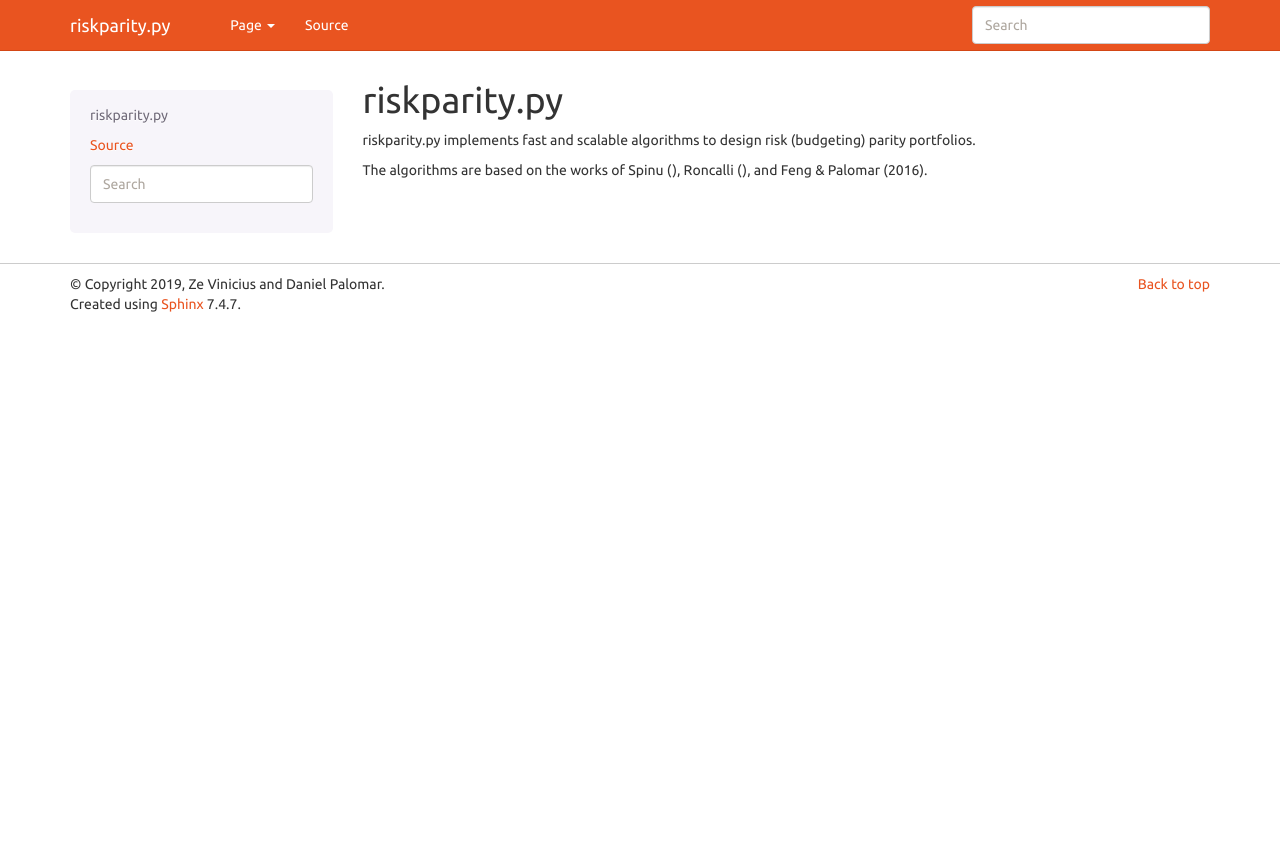
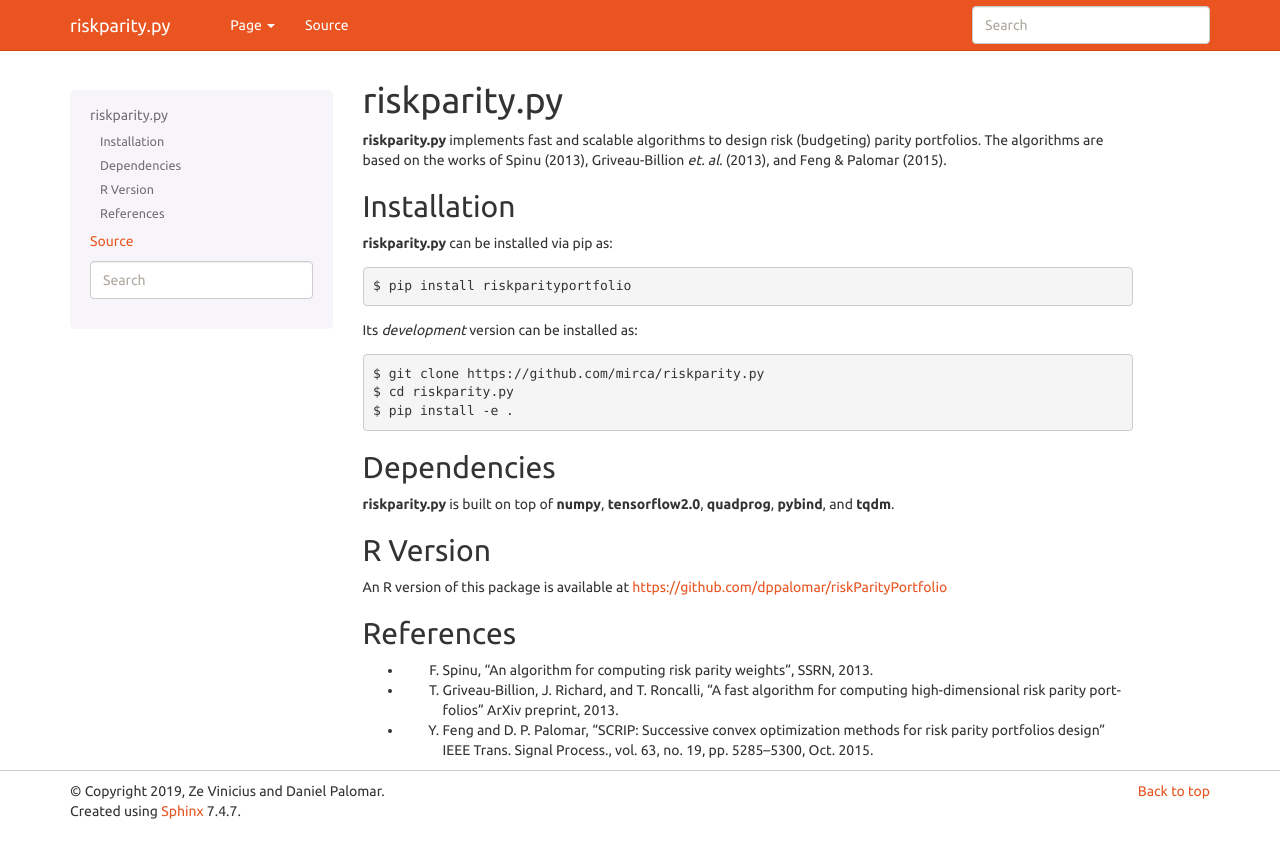
Before and after one commit to convexfi/riskparity.py, a Sphinx documentation site: the page built from docs/source/index.rst, in a window 1280 px wide. Shown: the top 858 px of the page. Built offline with Sphinx 7.4.7, drawn with Linux system fonts in a browser that asks for light colours.

Commit message:
docs: update index.rst

```diff
--- a/docs/source/index.rst
+++ b/docs/source/index.rst
@@ -6,9 +6,38 @@
 riskparity.py
 =============
 
-riskparity.py implements fast and scalable algorithms to design risk (budgeting) parity portfolios.
+**riskparity.py** implements fast and scalable algorithms to design risk (budgeting) parity portfolios.
+The algorithms are based on the works of Spinu (2013), Griveau-Billion *et. al.* (2013), and Feng & Palomar (2015).
 
-The algorithms are based on the works of Spinu (), Roncalli (), and Feng & Palomar (2016).
+Installation
+------------
+
+**riskparity.py** can be installed via pip as::
+
+$ pip install riskparityportfolio
+
+Its *development* version can be installed as::
+
+$ git clone https://github.com/mirca/riskparity.py
+$ cd riskparity.py
+$ pip install -e .
+
+Dependencies
+------------
+
+**riskparity.py** is built on top of **numpy**, **tensorflow2.0**, **quadprog**, **pybind**, and **tqdm**.
+
+R Version
+---------
+
+An R version of this package is available at https://github.com/dppalomar/riskParityPortfolio
+
+References
+----------
+
+* F. Spinu, "An algorithm for computing risk parity weights", SSRN, 2013.
+* T. Griveau-Billion, J. Richard, and T. Roncalli, "A fast algorithm for computing high-dimensional risk parity portfolios" ArXiv preprint, 2013.
+* Y. Feng and D. P. Palomar, "SCRIP: Successive convex optimization methods for risk parity portfolios design" IEEE Trans. Signal Process., vol. 63, no. 19, pp. 5285–5300, Oct. 2015.
 
 .. toctree::
    :maxdepth: 2
```
